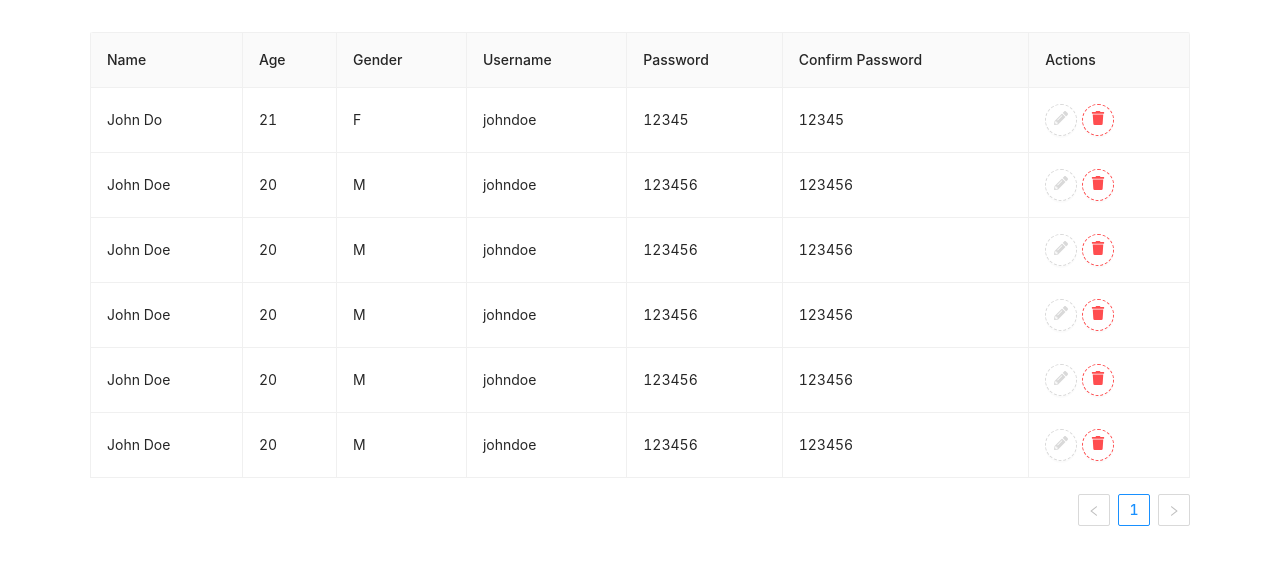
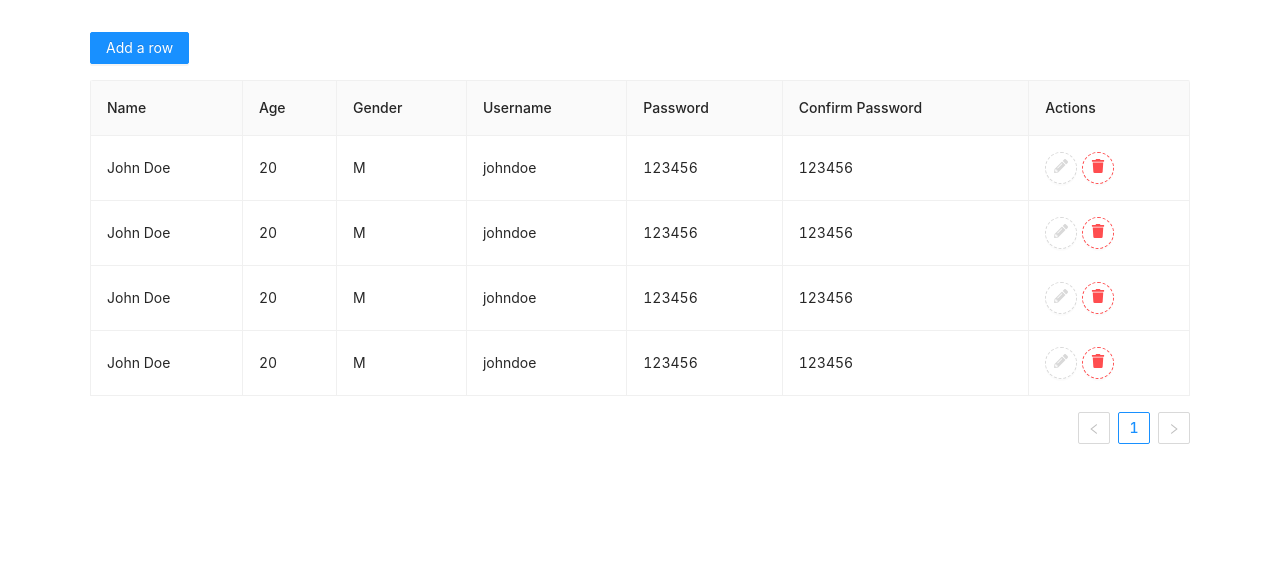
Before and after one commit to Lokecross/flexge-react-test, a React (Create React App) app: page / in a window 1280 px wide. Shown: the top 564 px of the page. Built offline with nearby package versions, Linux system fonts and the light colour scheme; data requests are answered from the project's data file.

Commit message:
feat: notifications on success/error

```diff
--- a/api/db.json
+++ b/api/db.json
@@ -1,23 +1,5 @@
 {
   "users": [
-    {
-      "name": "John Do",
-      "age": 21,
-      "gender": "F",
-      "username": "johndoe",
-      "password": "12345",
-      "confirmPassword": "12345",
-      "id": 37
-    },
-    {
-      "name": "John Doe",
-      "age": "20",
-      "gender": "M",
-      "username": "johndoe",
-      "password": "123456",
-      "confirmPassword": "123456",
-      "id": 38
-    },
     {
       "name": "John Doe",
       "age": "20",
--- a/src/pages/Home/components/Body/components/TableUsers/index.tsx
+++ b/src/pages/Home/components/Body/components/TableUsers/index.tsx
@@ -1,6 +1,6 @@
 import { useState } from 'react';
 
-import { Button, Table, Form, InputNumber, Input } from 'antd';
+import { Button, Table, Form, InputNumber, Input, notification } from 'antd';
 
 import { useMutation, useQueryClient } from 'react-query';
 
@@ -82,15 +82,31 @@ const TableUsers = ({ originData }: ITableUsersProps) => {
 
   const mutationDelete = useMutation(deleteUser, {
     onSuccess: () => {
+      queryClient.invalidateQueries('users');
       setLoading(false);
-      queryClient.invalidateQueries('users');
+      notification.success({
+        message: 'User successfully deleted',
+      });
+    },
+    onError: () => {
+      notification.error({
+        message: 'An error has occurred',
+      });
     },
   });
 
   const mutationEdit = useMutation(editUser, {
     onSuccess: () => {
+      queryClient.invalidateQueries('users');
       setLoading(false);
-      queryClient.invalidateQueries('users');
+      notification.success({
+        message: 'User successfully edited',
+      });
+    },
+    onError: () => {
+      notification.error({
+        message: 'An error has occurred',
+      });
     },
   });
 
@@ -235,6 +251,16 @@ const TableUsers = ({ originData }: ITableUsersProps) => {
   });
 
   return (
+    <div>
+      <Button
+        onClick={() => {
+          //
+        }}
+        type="primary"
+        style={{ marginBottom: 16 }}
+      >
+        Add a row
+      </Button>
       <Form form={form} component={false}>
         <Table
           bordered
@@ -252,6 +278,7 @@ const TableUsers = ({ originData }: ITableUsersProps) => {
           loading={loading}
         />
       </Form>
+    </div>
   );
 };
 
```
Lines whose indentation alone changed are shown as unchanged.
